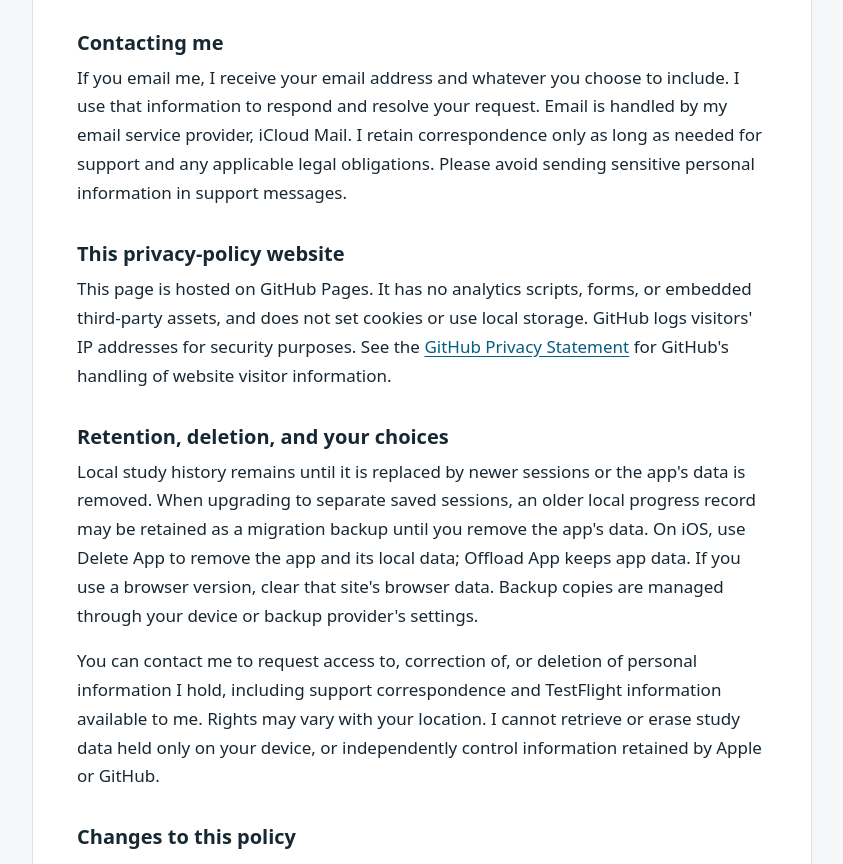
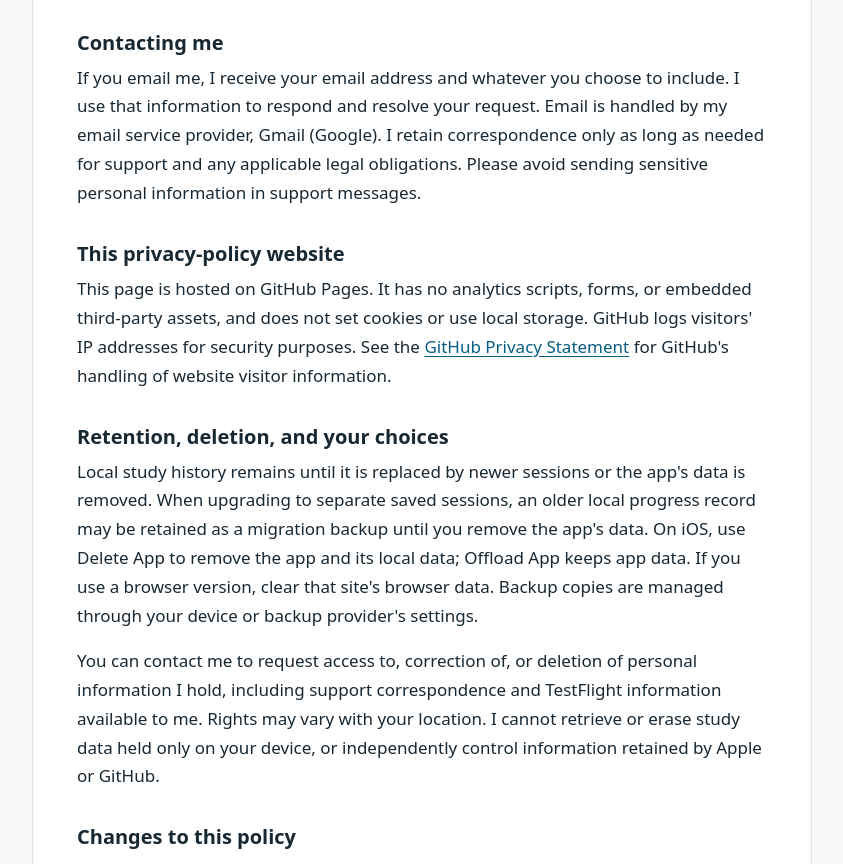
Before and after one commit to personalgoogle-lang/aw139-study-deck-privacy, a plain HTML site: page index.html in a window 1280 px wide. Shown: the part 1450-2314 px from the top of the page, without its empty margins (218-1061 px from the left). Drawn offline with Linux system fonts and the light colour scheme.

Commit message:
Match email provider wording to Gmail

```diff
--- a/index.html
+++ b/index.html
@@ -52,7 +52,7 @@
   <p>I use this information to investigate problems and improve the app, and do not share TestFlight information with third parties. I retain any copies I make only as long as needed for those purposes. Apple controls retention within its own services. See <a href="https://www.apple.com/legal/privacy/data/en/test-flight/">Apple's TestFlight &amp; Privacy notice</a> and <a href="https://www.apple.com/legal/privacy/">Apple's Privacy Policy</a> for details of Apple's processing.</p>
 
   <h2>Contacting me</h2>
-  <p>If you email me, I receive your email address and whatever you choose to include. I use that information to respond and resolve your request. Email is handled by my email service provider, iCloud Mail. I retain correspondence only as long as needed for support and any applicable legal obligations. Please avoid sending sensitive personal information in support messages.</p>
+  <p>If you email me, I receive your email address and whatever you choose to include. I use that information to respond and resolve your request. Email is handled by my email service provider, Gmail (Google). I retain correspondence only as long as needed for support and any applicable legal obligations. Please avoid sending sensitive personal information in support messages.</p>
 
   <h2>This privacy-policy website</h2>
   <p>This page is hosted on GitHub Pages. It has no analytics scripts, forms, or embedded third-party assets, and does not set cookies or use local storage. GitHub logs visitors' IP addresses for security purposes. See the <a href="https://docs.github.com/en/site-policy/privacy-policies/github-general-privacy-statement">GitHub Privacy Statement</a> for GitHub's handling of website visitor information.</p>
```
